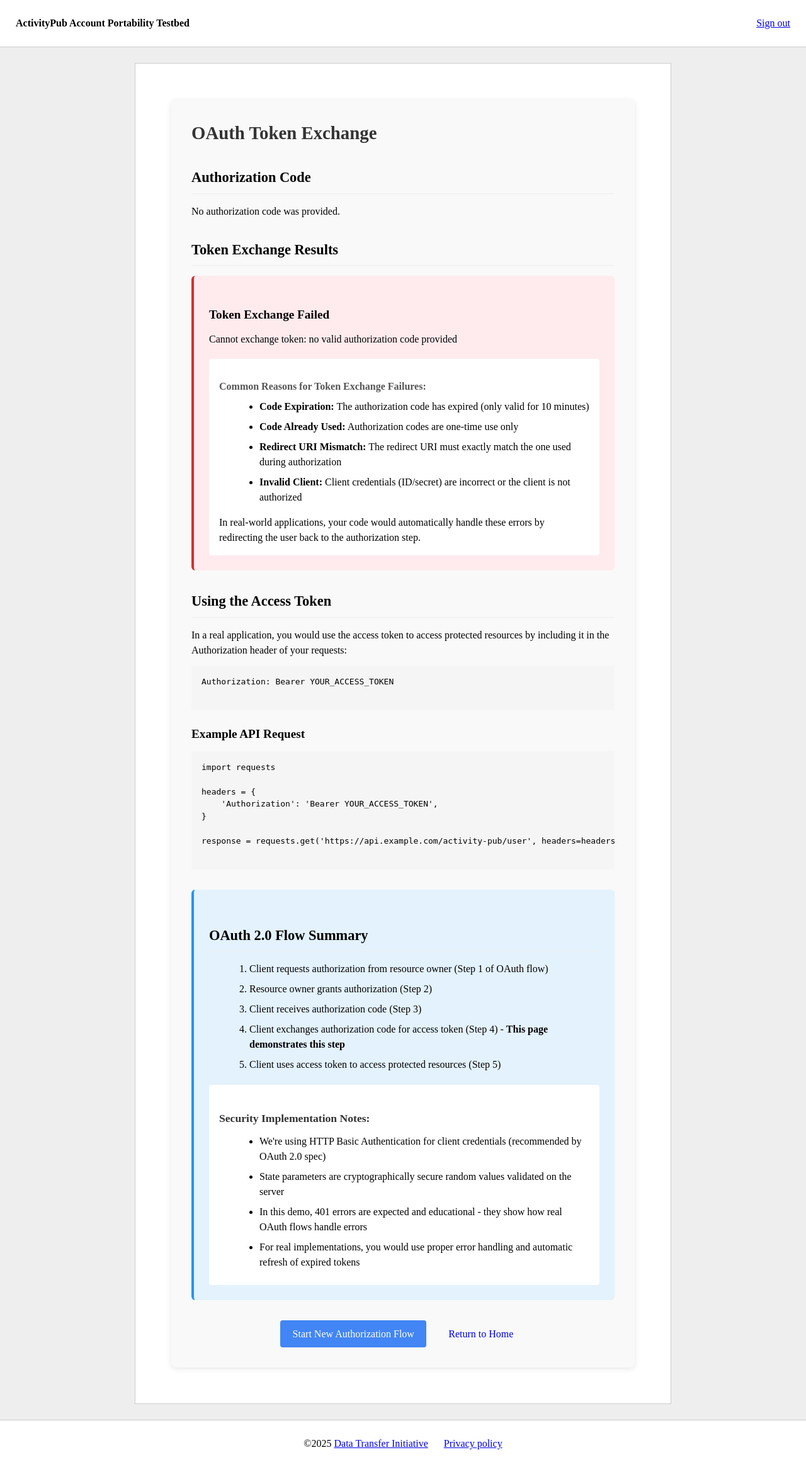
After one commit to dtinit/activity-pub-testbed, a Django app: page /test/oauth/token/ in a window 1280 px wide. The commit adds this page. Shown: the whole page at 63% size. Run offline with Django 5.2, Linux system fonts and the light colour scheme; a user stored in the database is signed in; tables that the repository leaves empty hold one stand-in row (values such as "Sample post"); style sheets or scripts are compiled from the project's sources; parts of the project's set-up code (start-up, migrations or seed data) failed here and were passed over; some libraries are stand-ins or nearby versions.

Commit message:
feat(oauth): Implement secure OAuth flow with CSRF protection, token exchange and AP-specific validation

```diff
--- a/static/scss/oauth.scss
+++ b/static/scss/oauth.scss
@@ -188,6 +188,218 @@
   }
 }
 
+// Token Exchange Page Styles
+.oauth-token-exchange {
+  max-width: 800px;
+  margin: 0 auto;
+  padding: 2rem;
+
+  .token-container {
+    background-color: #f9f9f9;
+    border-radius: 8px;
+    padding: 2rem;
+    box-shadow: 0 2px 10px rgba(0, 0, 0, 0.1);
+
+    h1 {
+      color: #333;
+      margin-bottom: 1.5rem;
+      font-size: 1.8rem;
+    }
+
+    h2 {
+      font-size: 1.4rem;
+      margin-top: 2rem;
+      margin-bottom: 1rem;
+      border-bottom: 1px solid #eee;
+      padding-bottom: 0.5rem;
+    }
+
+    h3 {
+      font-size: 1.2rem;
+      margin-bottom: 0.75rem;
+      margin-top: 1.5rem;
+    }
+
+    h4 {
+      font-size: 1rem;
+      margin-bottom: 0.5rem;
+      margin-top: 1rem;
+      color: #555;
+    }
+  }
+
+  .code-section, .token-exchange-section, .token-usage-section {
+    margin-bottom: 2rem;
+  }
+
+  .code-container, .state-container {
+    background-color: #fff;
+    border-radius: 6px;
+    padding: 1.2rem;
+    margin-top: 0.75rem;
+    box-shadow: 0 1px 3px rgba(0, 0, 0, 0.05);
+
+    pre {
+      background-color: #f5f5f5;
+      border-radius: 3px;
+      padding: 0.75rem;
+      overflow-x: auto;
+      font-family: monospace;
+      margin: 0.5rem 0;
+      word-break: break-all;
+    }
+  }
+
+  .alert {
+    padding: 0.8rem 1rem;
+    border-radius: 4px;
+    margin: 1rem 0;
+
+    &.alert-warning {
+      background-color: #fff8e1;
+      border-left: 4px solid #ffb300;
+      color: #775500;
+    }
+  }
+
+  .token-error {
+    background-color: #ffebee;
+    border-radius: 6px;
+    padding: 1.5rem;
+    margin-top: 0.75rem;
+    border-left: 4px solid #d32f2f;
+
+    .error-explanation {
+      background-color: #fff;
+      border-radius: 4px;
+      padding: 1rem;
+      margin-top: 1.2rem;
+
+      ul {
+        margin-left: 1.5rem;
+        margin-bottom: 1rem;
+
+        li {
+          margin-bottom: 0.5rem;
+        }
+      }
+    }
+  }
+
+  .token-success {
+    background-color: #e8f5e9;
+    border-radius: 6px;
+    padding: 1.5rem;
+    margin-top: 0.75rem;
+    border-left: 4px solid #4caf50;
+
+    .token-details {
+      background-color: #fff;
+      border-radius: 4px;
+      padding: 1rem;
+      margin-top: 0.75rem;
+
+      pre {
+        background-color: #f5f5f5;
+        border-radius: 3px;
+        padding: 0.75rem;
+        overflow-x: auto;
+        font-family: monospace;
+        margin: 0.5rem 0;
+        word-break: break-all;
+      }
+
+      .raw-response {
+        margin-top: 1.5rem;
+        padding-top: 1rem;
+        border-top: 1px dashed #ddd;
+      }
+    }
+  }
+
+  .code-example {
+    background-color: #f5f5f5;
+    border-radius: 3px;
+    padding: 1rem;
+    overflow-x: auto;
+    font-family: monospace;
+    margin: 0.75rem 0 1.5rem;
+  }
+
+  .oauth-flow-explanation {
+    background-color: #e3f2fd;
+    border-radius: 6px;
+    padding: 1.5rem;
+    margin: 2rem 0;
+    border-left: 4px solid #2196f3;
+
+    ol {
+      margin-left: 1.5rem;
+      margin-bottom: 1rem;
+
+      li {
+        margin-bottom: 0.5rem;
+      }
+    }
+
+    .security-note {
+      background-color: #fff;
+      border-radius: 4px;
+      padding: 1rem;
+      margin-top: 1.2rem;
+
+      h3 {
+        color: #333;
+        font-size: 1.1rem;
+        margin-bottom: 0.75rem;
+      }
+
+      ul {
+        margin-left: 1.5rem;
+
+        li {
+          margin-bottom: 0.5rem;
+        }
+      }
+    }
+  }
+
+  .navigation-links {
+    display: flex;
+    justify-content: center;
+    margin-top: 2rem;
+    gap: 1rem;
+
+    .btn {
+      padding: 0.6rem 1.2rem;
+      border-radius: 4px;
+      border: none;
+      font-size: 1rem;
+      cursor: pointer;
+      text-decoration: none;
+      display: inline-block;
+
+      &.btn-primary {
+        background-color: #4285f4;
+        color: white;
+
+        &:hover {
+          background-color: #3367d6;
+        }
+      }
+
+      &.btn-secondary {
+        background-color: #f5f5f5;
+        color: #333;
+
+        &:hover {
+          background-color: #e0e0e0;
+        }
+      }
+    }
+  }
+}
+
 .oauth-callback {
   max-width: 800px;
   margin: 0 auto;
@@ -276,6 +488,7 @@
     display: flex;
     justify-content: center;
     margin-top: 2rem;
+    gap: 0.8rem;
 
     .btn {
       padding: 0.6rem 1.2rem;
@@ -293,6 +506,15 @@
           background-color: #3367d6;
         }
       }
+
+      &.btn-secondary {
+        background-color: #f5f5f5;
+        color: #333;
+
+        &:hover {
+          background-color: #e0e0e0;
+        }
+      }
     }
   }
 }
--- /dev/null
+++ b/testbed/core/templates/oauth_token_exchange.html
@@ -0,0 +1,145 @@
+{% extends "_base.html" %}
+
+{% block content %}
+<main class="oauth-token-exchange">
+  <div class="token-container">
+    <h1>OAuth Token Exchange</h1>
+
+    <div class="code-section">
+      <h2>Authorization Code</h2>
+      {% if code %}
+      <div class="code-container">
+        <pre class="code">{{ code }}</pre>
+        <p>This authorization code was received from the authorization server after user approval.</p>
+        <p class="alert alert-warning">
+          <strong>Note:</strong> Authorization codes expire quickly! Our server is configured with a 10-minute expiration,
+          but many OAuth providers use much shorter timeframes (30-60 seconds).
+        </p>
+      </div>
+      {% else %}
+      <div class="error-message">
+        <p>No authorization code was provided.</p>
+      </div>
+      {% endif %}
+
+      {% if state %}
+      <div class="state-container">
+        <h3>State Parameter:</h3>
+        <pre class="state">{{ state }}</pre>
+      </div>
+      {% endif %}
+
+      {% if error %}
+      <div class="authorization-error">
+        <h3>Authorization Error:</h3>
+        <pre class="error">{{ error }}</pre>
+      </div>
+      {% endif %}
+    </div>
+
+    <div class="token-exchange-section">
+      <h2>Token Exchange Results</h2>
+
+      {% if token_error %}
+      <div class="token-error">
+        <h3>Token Exchange Failed</h3>
+        <p>{{ token_error }}</p>
+
+        <div class="error-explanation">
+          <h4>Common Reasons for Token Exchange Failures:</h4>
+          <ul>
+            <li><strong>Code Expiration:</strong> The authorization code has expired (only valid for 10 minutes)</li>
+            <li><strong>Code Already Used:</strong> Authorization codes are one-time use only</li>
+            <li><strong>Redirect URI Mismatch:</strong> The redirect URI must exactly match the one used during authorization</li>
+            <li><strong>Invalid Client:</strong> Client credentials (ID/secret) are incorrect or the client is not authorized</li>
+          </ul>
+          <p>In real-world applications, your code would automatically handle these errors by redirecting the user back to the authorization step.</p>
+        </div>
+      </div>
+      {% elif token_response %}
+      <div class="token-success">
+        <h3>Access Token Received</h3>
+
+        <div class="token-details">
+          <h4>Access Token:</h4>
+          <pre class="token">{{ token_response.access_token }}</pre>
+
+          {% if token_response.refresh_token %}
+          <h4>Refresh Token:</h4>
+          <pre class="refresh-token">{{ token_response.refresh_token }}</pre>
+          {% endif %}
+
+          <h4>Token Type:</h4>
+          <pre>{{ token_response.token_type }}</pre>
+
+          <h4>Expires In:</h4>
+          <pre>{{ token_response.expires_in }} seconds</pre>
+
+          {% if token_response.scope %}
+          <h4>Scope:</h4>
+          <pre>{{ token_response.scope }}</pre>
+          {% endif %}
+
+          <div class="raw-response">
+            <h4>Complete Response:</h4>
+            <pre>{{ token_response|pprint }}</pre>
+          </div>
+        </div>
+      </div>
+      {% else %}
+      <div class="no-exchange">
+        <p>No token exchange was attempted.</p>
+      </div>
+      {% endif %}
+    </div>
+
+    <div class="token-usage-section">
+      <h2>Using the Access Token</h2>
+      <p>
+        In a real application, you would use the access token to access protected resources
+        by including it in the Authorization header of your requests:
+      </p>
+      <pre class="code-example">
+Authorization: Bearer {{ token_response.access_token|default:"YOUR_ACCESS_TOKEN" }}
+      </pre>
+
+      <h3>Example API Request</h3>
+      <pre class="code-example">
+import requests
+
+headers = {
+    'Authorization': 'Bearer {{ token_response.access_token|default:"YOUR_ACCESS_TOKEN" }}',
+}
+
+response = requests.get('https://api.example.com/activity-pub/user', headers=headers)
+      </pre>
+    </div>
+
+    <div class="oauth-flow-explanation">
+      <h2>OAuth 2.0 Flow Summary</h2>
+      <ol>
+        <li>Client requests authorization from resource owner (Step 1 of OAuth flow)</li>
+        <li>Resource owner grants authorization (Step 2)</li>
+        <li>Client receives authorization code (Step 3)</li>
+        <li>Client exchanges authorization code for access token (Step 4) - <strong>This page demonstrates this step</strong></li>
+        <li>Client uses access token to access protected resources (Step 5)</li>
+      </ol>
+
+      <div class="security-note">
+        <h3>Security Implementation Notes:</h3>
+        <ul>
+          <li>We're using HTTP Basic Authentication for client credentials (recommended by OAuth 2.0 spec)</li>
+          <li>State parameters are cryptographically secure random values validated on the server</li>
+          <li>In this demo, 401 errors are expected and educational - they show how real OAuth flows handle errors</li>
+          <li>For real implementations, you would use proper error handling and automatic refresh of expired tokens</li>
+        </ul>
+      </div>
+    </div>
+
+    <div class="navigation-links">
+      <a href="{% url 'test-oauth-authorize' %}" class="btn btn-primary">Start New Authorization Flow</a>
+      <a href="/" class="btn">Return to Home</a>
+    </div>
+  </div>
+</main>
+{% endblock %}
--- a/testbed/core/urls/views_urls.py
+++ b/testbed/core/urls/views_urls.py
@@ -6,6 +6,7 @@ from testbed.core.views import (
     test_authorization_view,
     test_error_view,
     oauth_callback,
+    test_token_exchange_view,
     )
 
 urlpatterns = [
@@ -17,5 +18,6 @@ urlpatterns = [
     # OAuth Testing Views
     path("test/oauth/authorize/", test_authorization_view, name="test-oauth-authorize"),
     path("test/oauth/error/", test_error_view, name="test-oauth-error"),
+    path("test/oauth/token/", test_token_exchange_view, name="test-oauth-token"),
     path("callback", oauth_callback, name="oauth-callback"),
 ]
--- a/testbed/core/views.py
+++ b/testbed/core/views.py
@@ -8,11 +8,17 @@ from django.http import HttpResponse, JsonResponse
 from .models import Actor, PortabilityOutbox
 from .json_ld_builders import build_actor_json_ld, build_outbox_json_ld
 from django.contrib.auth.decorators import login_required
-from testbed.core.utils.oauth_utils import get_user_application
+from testbed.core.utils.oauth_utils import (
+    get_user_application,
+    generate_secure_state,
+    store_state_in_session,
+    validate_state_from_session
+)
 from testbed.core.forms.oauth_connection_form import OAuthApplicationForm
 from django.contrib import messages
 from django.urls import reverse
 import logging
+import requests
 
 logger = logging.getLogger(__name__)
 
@@ -91,12 +97,29 @@ def oauth_callback(request):
     error_description = request.GET.get('error_description')
     state = request.GET.get('state')
 
+    # Initialize context with received parameters
     context = {
         'code': code,
         'error': error,
         'error_description': error_description,
         'state': state
     }
+
+    # Validate the state parameter to prevent CSRF attacks
+    if not state:
+        logger.warning("OAuth callback received with no state parameter")
+        context['error'] = 'invalid_state'
+        context['error_description'] = 'No state parameter provided'
+    else:
+        is_valid_state = validate_state_from_session(request, state)
+        if not is_valid_state:
+            logger.warning("OAuth callback received with invalid state parameter")
+            context['error'] = 'invalid_state'
+            context['error_description'] = 'Invalid state parameter'
+
+    # Log successful authorization
+    if code and not error and not context.get('error'):
+        logger.info("Successfully received authorization code in callback")
 
     return render(request, 'oauth_callback.html', context)
 
@@ -123,13 +146,17 @@ def test_authorization_view(request):
         application.save()
         logger.info(f"Added {redirect_uri} to redirect URIs for application {application.client_id}")
 
+    # Generate a secure random state parameter and store it in the session
+    state = generate_secure_state()
+    store_state_in_session(request, state)
+
     # Build the authorization URL
     params = {
         'client_id': application.client_id,
         'response_type': 'code',
         'scope': 'activitypub_account_portability',
         'redirect_uri': redirect_uri,
-        'state': 'test_state_123'  # In a real app, this would be a secure random string
+        'state': state
     }
 
     # Convert params to URL query string
@@ -151,3 +178,104 @@ def test_error_view(request):
     }
 
     return render(request, 'oauth2_provider/error.html', {'error': error})
+
+
+# Token Exchange View
+@login_required
+def test_token_exchange_view(request):
+    """
+    Demonstrate exchanging an authorization code for an access token.
+
+    This view simulates what a destination service would do after receiving
+    an authorization code. It makes a token request to the token endpoint
+    using the authorization code, client credentials, and redirect URI.
+    """
+    # Get query parameters from the callback
+    code = request.GET.get('code')
+    state = request.GET.get('state')
+    error = request.GET.get('error')
+
+    context = {
+        'code': code,
+        'state': state,
+        'error': error,
+        'token_response': None,
+        'token_error': None,
+    }
+
+    # If we have an error or no code, don't attempt token exchange
+    if error or not code:
+        context['token_error'] = "Cannot exchange token: no valid authorization code provided"
+        return render(request, 'oauth_token_exchange.html', context)
+
+    # Get the application for client credentials
+    application = get_user_application(request.user)
+
+    # Prepare token request parameters
+    token_url = f"{request.scheme}://{request.get_host()}/oauth/token/"
+    redirect_uri = f"{request.scheme}://{request.get_host()}/callback"
+
+    # Prepare the data for token exchange
+    # This follows the OAuth 2.0 specification for token requests
+    token_data = {
+        'grant_type': 'authorization_code',
+        'code': code,
+        'redirect_uri': redirect_uri,
+        'client_id': application.client_id,
+        'client_secret': application.client_secret,
+    }
+
+    try:
+        # Make the token request
+        logger.info(f"Attempting to exchange authorization code for token")
+
+        # Log the complete request details for debugging
+        logger.info(f"Token request URL: {token_url}")
+        logger.info(f"Token request parameters: {token_data}")
+
+        # Use HTTP Basic Authentication for client credentials (preferred method)
+        # Remove client_secret from form parameters
+        client_id = token_data.pop('client_id')
+        client_secret = token_data.pop('client_secret')
+
+        # Set standard content type header for form data
+        headers = {
+            'Content-Type': 'application/x-www-form-urlencoded',
+            'Accept': 'application/json'
+        }
+
+        # Make the request with Basic Authentication for client credentials
+        token_response = requests.post(
+            token_url,
+            data=token_data,
+            headers=headers,
+            auth=(client_id, client_secret)  # HTTP Basic Authentication
+        )
+
+        # Check if the request was successful
+        if token_response.status_code == 200:
+            # Parse the JSON response
+            token_json = token_response.json()
+            logger.info("Successfully exchanged authorization code for token")
+            context['token_response'] = token_json
+        else:
+            # Handle error response with detailed logging
+            logger.warning(f"Token exchange failed with status {token_response.status_code}")
+            logger.warning(f"Response headers: {dict(token_response.headers)}")
+
+            try:
+                error_details = token_response.json()
+                logger.warning(f"Response JSON: {error_details}")
+                context['token_error'] = f"Error: {error_details.get('error', 'Unknown error')}"
+                if 'error_description' in error_details:
+                    context['token_error'] += f" - {error_details['error_description']}"
+            except:
+                logger.warning(f"Response text: {token_response.text}")
+                context['token_error'] = f"Error: HTTP {token_response.status_code} - {token_response.text}"
+
+    except Exception as e:
+        # Handle exceptions during the request
+        logger.error(f"Exception during token exchange: {str(e)}")
+        context['token_error'] = f"Exception: {str(e)}"
+
+    return render(request, 'oauth_token_exchange.html', context)
```
Also changed, not shown: testbed/core/templates/oauth_callback.html (+6 -1 lines), testbed/core/utils/oauth_utils.py (+129 -4 lines), testbed/core/views/oauth_test_views.py (deleted, +0 -48 lines).
